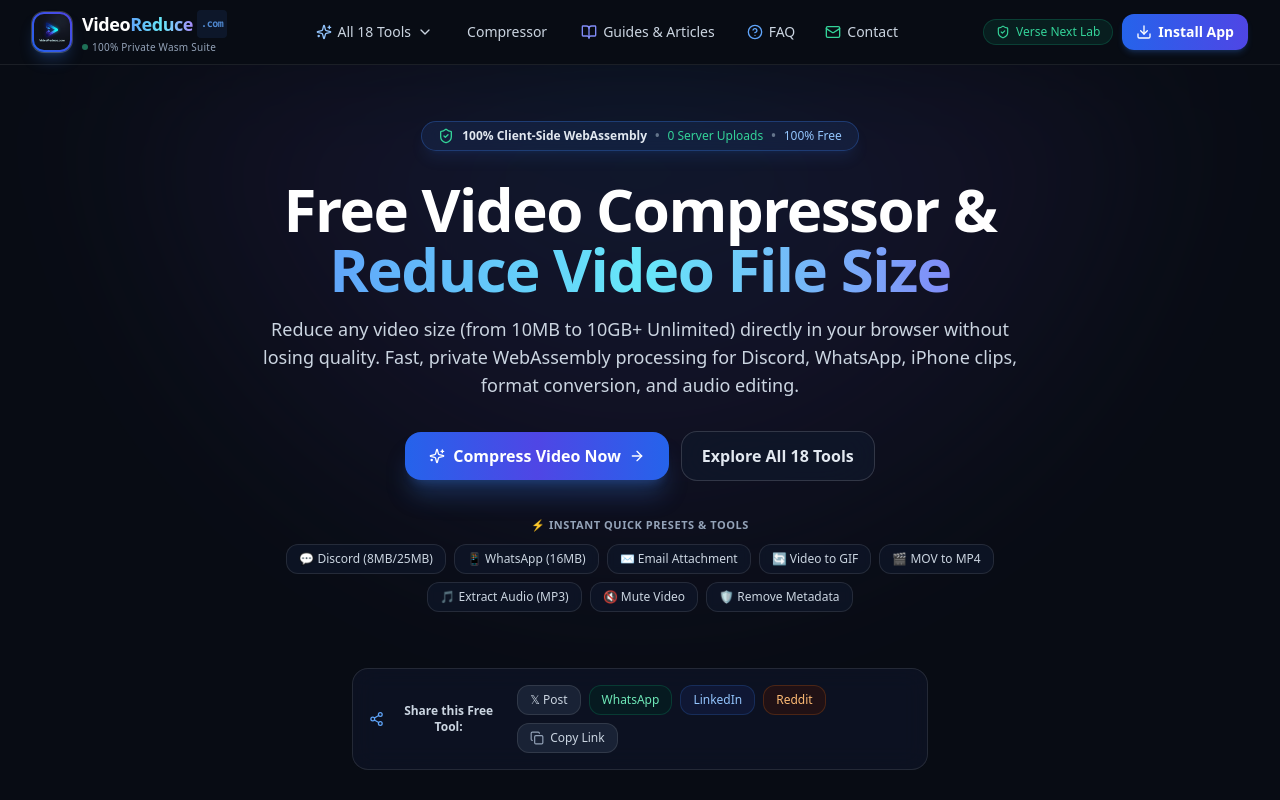
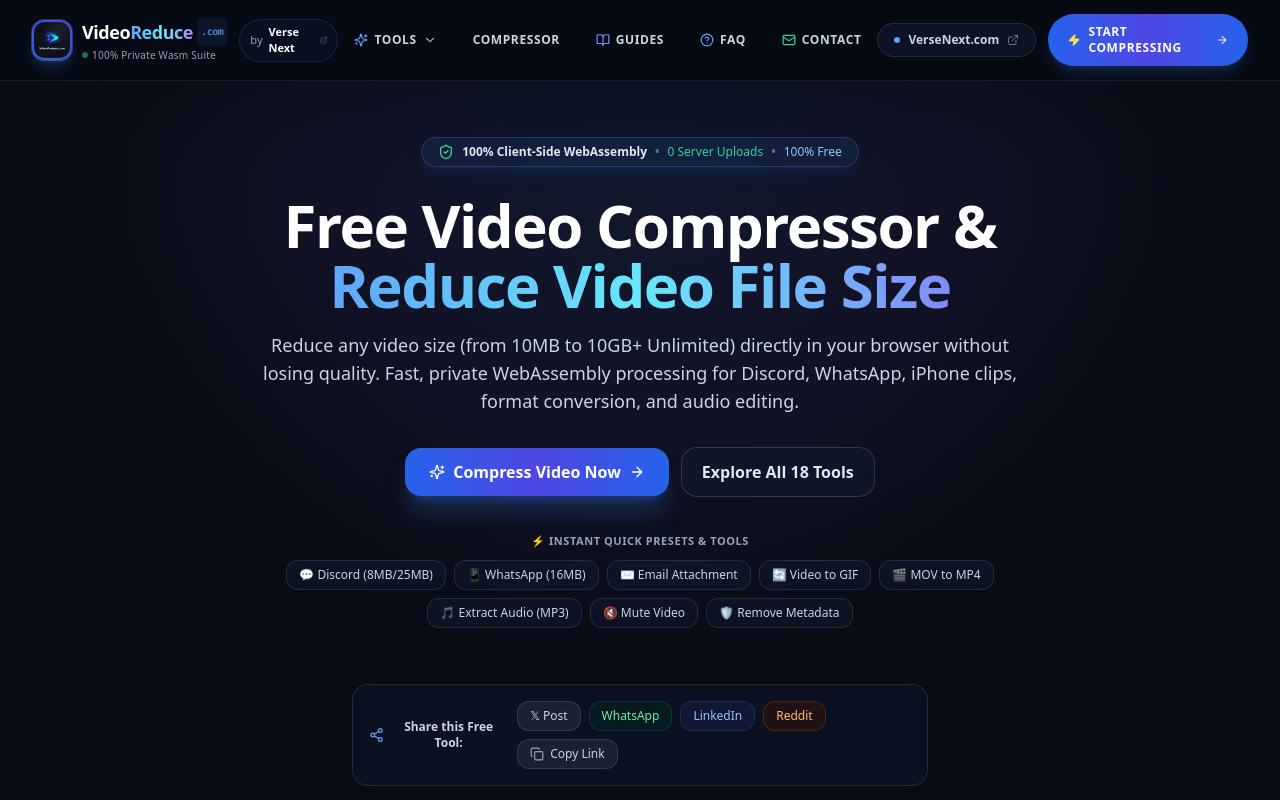
Before and after one commit to waqarashraf2/Video-Reduce, a Next.js app: page / in a window 1280 px wide. Shown: the top 800 px of the page. Built offline with nearby package versions, Linux system fonts and the light colour scheme.

Commit message:
feat: redesign Navbar with luxury Bradleys Law inspired aesthetics and add Verse Next links

```diff
--- a/src/components/layout/AppShell.tsx
+++ b/src/components/layout/AppShell.tsx
@@ -15,10 +15,7 @@
 
   return (
     <div className="flex min-h-screen flex-col bg-[#080c14] text-slate-100 selection:bg-blue-500 selection:text-white">
-      <Navbar
-        canInstall={true}
-        onInstallClick={() => setShowInstallModal(true)}
-      />
+      <Navbar />
       <div className="flex-1">{children}</div>
       <Footer />
       <PwaInstallBanner
--- a/src/components/layout/Footer.tsx
+++ b/src/components/layout/Footer.tsx
@@ -15,7 +15,16 @@
           <div className="lg:col-span-2 space-y-4">
             <BrandLogo size="md" />
             <p className="text-sm leading-relaxed text-slate-400 max-w-sm">
-              High-performance, WebAssembly-powered video compressor and media suite on VideoReduce.com. A product of the Verse Next innovation ecosystem.
+              High-performance, WebAssembly-powered video compressor and media suite on VideoReduce.com. A product of the{" "}
+              <a
+                href="https://versenext.com"
+                target="_blank"
+                rel="noopener noreferrer"
+                className="font-semibold text-blue-400 hover:text-blue-300 underline underline-offset-4 decoration-blue-500/40 transition-colors"
+              >
+                Verse Next
+              </a>{" "}
+              innovation ecosystem.
             </p>
             <div className="flex items-center gap-2 rounded-xl bg-slate-900/80 p-3 ring-1 ring-white/10 text-xs text-slate-300">
               <Lock className="h-4 w-4 text-emerald-400 shrink-0" />
@@ -24,12 +33,17 @@
               </span>
             </div>
 
-            <div className="inline-flex items-center gap-2 rounded-xl bg-gradient-to-r from-blue-950/60 to-indigo-950/60 p-3 ring-1 ring-blue-500/20 text-xs text-blue-300">
-              <Sparkles className="h-4 w-4 text-blue-400 shrink-0" />
+            <a
+              href="https://versenext.com"
+              target="_blank"
+              rel="noopener noreferrer"
+              className="inline-flex items-center gap-2 rounded-xl bg-gradient-to-r from-blue-950/60 to-indigo-950/60 p-3 ring-1 ring-blue-500/20 text-xs text-blue-300 hover:ring-blue-400/50 hover:text-white transition-all group"
+            >
+              <Sparkles className="h-4 w-4 text-blue-400 shrink-0 group-hover:scale-110 transition-transform" />
               <span>
-                Verse Next Innovation • 100% Free & Open Web Suite
+                <strong className="text-white">Verse Next Innovation</strong> • 100% Free & Open Web Suite ↗
               </span>
-            </div>
+            </a>
           </div>
 
           {/* Platform Solution Hubs */}
@@ -128,7 +142,18 @@
         </div>
 
         <div className="mt-12 flex flex-col items-center justify-between gap-4 border-t border-white/[0.08] pt-8 sm:flex-row text-xs text-slate-400">
-          <p>© {new Date().getFullYear()} VideoReduce.com — An Innovation by Verse Next.</p>
+          <p>
+            © {new Date().getFullYear()} VideoReduce.com — An Innovation by{" "}
+            <a
+              href="https://versenext.com"
+              target="_blank"
+              rel="noopener noreferrer"
+              className="font-semibold text-blue-400 hover:text-blue-300 hover:underline"
+            >
+              Verse Next
+            </a>
+            .
+          </p>
           <div className="flex items-center gap-4">
             <span className="flex items-center gap-1 text-slate-400">
               <Globe className="h-3.5 w-3.5 text-blue-400" />
--- a/src/components/layout/Navbar.tsx
+++ b/src/components/layout/Navbar.tsx
@@ -7,23 +7,19 @@
 import { ToolIcon } from "@/components/ui/ToolIcon";
 import { BrandLogo } from "@/components/ui/BrandLogo";
 import {
-  ShieldCheck,
   ChevronDown,
   Menu,
   X,
   Sparkles,
-  Download,
   BookOpen,
   Mail,
   HelpCircle,
+  ExternalLink,
+  Zap,
+  ArrowRight,
 } from "lucide-react";
 
-interface NavbarProps {
-  onInstallClick?: () => void;
-  canInstall?: boolean;
-}
-
-export const Navbar: React.FC<NavbarProps> = ({ onInstallClick, canInstall }) => {
+export const Navbar: React.FC = () => {
   const pathname = usePathname();
   const [toolsOpen, setToolsOpen] = useState(false);
   const [mobileMenuOpen, setMobileMenuOpen] = useState(false);
@@ -41,9 +37,10 @@
   }, []);
 
   return (
-    <header className="sticky top-0 z-50 w-full border-b border-white/[0.08] bg-[#080c14] transition-all">
-      <div className="mx-auto flex h-16 max-w-7xl items-center justify-between px-4 sm:px-6 lg:px-8">
-        {/* Brand Logo with VideoReduce.com branding */}
+    <header className="sticky top-0 z-50 w-full border-b border-white/[0.08] bg-[#070b14]/90 backdrop-blur-xl transition-all">
+      <div className="mx-auto flex h-20 max-w-7xl items-center justify-between px-4 sm:px-6 lg:px-8">
+        {/* Left Branding */}
+        <div className="flex items-center gap-3">
           <Link
             href="/"
             className="group flex items-center transition-transform active:scale-95"
@@ -51,39 +48,62 @@
             <BrandLogo size="md" />
           </Link>
 
-        {/* Desktop Navigation */}
-        <nav className="hidden items-center gap-1.5 md:flex">
-          {/* Tools Dropdown with 100% Solid Non-Transparent Background */}
+          {/* Verse Next Tagline Link */}
+          <a
+            href="https://versenext.com"
+            target="_blank"
+            rel="noopener noreferrer"
+            title="Visit Verse Next Official Website"
+            className="hidden sm:inline-flex items-center gap-1.5 rounded-full border border-blue-500/20 bg-blue-500/5 px-2.5 py-1 text-[11px] font-medium text-blue-300/80 transition-all hover:border-blue-400/50 hover:bg-blue-500/15 hover:text-blue-200 group"
+          >
+            <span className="text-slate-400">by</span>
+            <span className="font-semibold text-white group-hover:text-blue-300">Verse Next</span>
+            <ExternalLink className="h-2.5 w-2.5 opacity-60 group-hover:opacity-100 transition-opacity" />
+          </a>
+        </div>
+
+        {/* Desktop Central Navigation */}
+        <nav className="hidden items-center gap-1 lg:flex">
+          {/* Tools Mega Dropdown */}
           <div ref={dropdownRef} className="relative">
             <button
               onClick={() => setToolsOpen(!toolsOpen)}
-              className={`flex items-center gap-1.5 rounded-lg px-3.5 py-2 text-sm font-medium transition-colors ${
+              className={`flex items-center gap-1.5 rounded-full px-4 py-2 text-xs font-semibold uppercase tracking-wider transition-all ${
                 toolsOpen || pathname.startsWith("/tools")
-                  ? "bg-blue-600 text-white shadow-md shadow-blue-500/20"
-                  : "text-slate-300 hover:bg-slate-800 hover:text-white"
+                  ? "bg-blue-600/20 text-blue-300 ring-1 ring-blue-500/40"
+                  : "text-slate-300 hover:bg-white/5 hover:text-white"
               }`}
             >
-              <Sparkles className="h-4 w-4 text-blue-300" />
-              <span>All 18 Tools</span>
+              <Sparkles className="h-3.5 w-3.5 text-blue-400" />
+              <span>Tools</span>
               <ChevronDown
-                className={`h-4 w-4 text-slate-300 transition-transform duration-200 ${
-                  toolsOpen ? "rotate-180" : ""
+                className={`h-3.5 w-3.5 text-slate-400 transition-transform duration-200 ${
+                  toolsOpen ? "rotate-180 text-blue-400" : ""
                 }`}
               />
             </button>
 
-            {/* Solid Opaque Dropdown Menu (No Transparency / No Bleed Through) */}
+            {/* Dropdown Menu */}
             {toolsOpen && (
-              <div className="absolute left-0 top-full mt-2 w-[680px] max-h-[540px] overflow-y-auto rounded-2xl border-2 border-slate-700 bg-[#0a0f1d] p-4 shadow-[0_25px_70px_rgba(0,0,0,0.95)] z-[100] animate-in fade-in slide-in-from-top-2">
-                <div className="flex items-center justify-between mb-3 px-2 text-xs font-bold uppercase tracking-wider text-slate-300 border-b border-white/10 pb-2.5">
-                  <span className="flex items-center gap-2">
-                    <Sparkles className="h-3.5 w-3.5 text-blue-400" />
-                    VideoReduce.com Media Toolkit
-                  </span>
-                  <span className="rounded bg-emerald-500/20 px-2 py-0.5 text-emerald-400 font-mono text-[11px] font-bold">
-                    18 Tools Active • 100% Wasm
+              <div className="absolute left-1/2 -translate-x-1/2 top-full mt-3 w-[720px] max-h-[560px] overflow-y-auto rounded-3xl border border-white/10 bg-[#090e1c] p-5 shadow-[0_30px_90px_rgba(0,0,0,0.95)] z-[100] animate-in fade-in slide-in-from-top-2">
+                <div className="flex items-center justify-between mb-4 px-2 pb-3 border-b border-white/10">
+                  <div className="flex items-center gap-2">
+                    <span className="flex h-2 w-2 rounded-full bg-emerald-400 animate-ping" />
+                    <span className="text-xs font-bold uppercase tracking-wider text-white">
+                      Complete WebAssembly Media Suite
                     </span>
                   </div>
+                  <a
+                    href="https://versenext.com"
+                    target="_blank"
+                    rel="noopener noreferrer"
+                    className="flex items-center gap-1 text-[11px] font-semibold text-blue-400 hover:text-blue-300 transition-colors"
+                  >
+                    <span>Powered by Verse Next</span>
+                    <ExternalLink className="h-3 w-3" />
+                  </a>
+                </div>
+
                 <div className="grid grid-cols-2 gap-2">
                   {TOOLS.map((tool) => {
                     const isActive = pathname === `/tools/${tool.slug}`;
@@ -92,27 +112,27 @@
                         key={tool.id}
                         href={`/tools/${tool.slug}`}
                         onClick={() => setToolsOpen(false)}
-                        className={`flex items-center gap-2.5 rounded-xl p-2.5 transition-all ${
+                        className={`group/item flex items-center gap-3 rounded-2xl p-3 transition-all ${
                           isActive
-                            ? "bg-blue-600 text-white ring-1 ring-blue-400 shadow-md"
-                            : "bg-[#10172a] text-slate-200 hover:bg-slate-800 hover:text-white border border-white/5"
+                            ? "bg-blue-600/30 text-white ring-1 ring-blue-400/50 shadow-lg shadow-blue-500/10"
+                            : "bg-[#0f1629] text-slate-200 hover:bg-[#151f38] hover:text-white border border-white/5"
                         }`}
                       >
-                        <div className="flex h-8 w-8 shrink-0 items-center justify-center rounded-lg bg-slate-900 text-blue-400 ring-1 ring-white/10">
+                        <div className="flex h-9 w-9 shrink-0 items-center justify-center rounded-xl bg-slate-900 text-blue-400 ring-1 ring-white/10 group-hover/item:scale-105 group-hover/item:text-blue-300 transition-transform">
                           <ToolIcon name={tool.iconName} className="h-4 w-4" />
                         </div>
                         <div className="flex flex-col min-w-0">
                           <div className="flex items-center gap-1.5">
-                            <span className="text-xs font-bold truncate">
+                            <span className="text-xs font-bold tracking-tight truncate">
                               {tool.shortName}
                             </span>
                             {tool.badge && (
-                              <span className="rounded bg-blue-500/30 px-1 py-0.2 text-[9px] font-bold text-blue-300">
+                              <span className="rounded bg-blue-500/20 px-1.5 py-0.5 text-[9px] font-bold text-blue-300 uppercase">
                                 {tool.badge}
                               </span>
                             )}
                           </div>
-                          <span className="text-[11px] text-slate-400 truncate">
+                          <span className="text-[11px] text-slate-400 truncate group-hover/item:text-slate-300">
                             {tool.tagline}
                           </span>
                         </div>
@@ -126,9 +146,9 @@
 
           <Link
             href="/tools/video-compressor"
-            className={`rounded-lg px-3.5 py-2 text-sm font-medium transition-colors ${
+            className={`rounded-full px-4 py-2 text-xs font-semibold uppercase tracking-wider transition-all ${
               pathname === "/tools/video-compressor"
-                ? "bg-blue-500/10 text-blue-400 ring-1 ring-blue-500/30"
+                ? "bg-blue-600/20 text-blue-300 ring-1 ring-blue-500/40"
                 : "text-slate-300 hover:bg-white/5 hover:text-white"
             }`}
           >
@@ -137,61 +157,70 @@
 
           <Link
             href="/articles"
-            className={`flex items-center gap-1.5 rounded-lg px-3.5 py-2 text-sm font-medium transition-colors ${
+            className={`flex items-center gap-1.5 rounded-full px-4 py-2 text-xs font-semibold uppercase tracking-wider transition-all ${
               pathname.startsWith("/articles")
-                ? "bg-blue-500/10 text-blue-400 ring-1 ring-blue-500/30"
+                ? "bg-blue-600/20 text-blue-300 ring-1 ring-blue-500/40"
                 : "text-slate-300 hover:bg-white/5 hover:text-white"
             }`}
           >
-            <BookOpen className="h-4 w-4 text-indigo-400" />
-            <span>Guides & Articles</span>
+            <BookOpen className="h-3.5 w-3.5 text-indigo-400" />
+            <span>Guides</span>
           </Link>
 
           <Link
             href="/faq"
-            className={`flex items-center gap-1.5 rounded-lg px-3 py-2 text-sm font-medium transition-colors ${
+            className={`flex items-center gap-1.5 rounded-full px-4 py-2 text-xs font-semibold uppercase tracking-wider transition-all ${
               pathname === "/faq"
-                ? "bg-blue-500/10 text-blue-400 ring-1 ring-blue-500/30"
+                ? "bg-blue-600/20 text-blue-300 ring-1 ring-blue-500/40"
                 : "text-slate-300 hover:bg-white/5 hover:text-white"
             }`}
           >
-            <HelpCircle className="h-4 w-4 text-blue-400" />
+            <HelpCircle className="h-3.5 w-3.5 text-blue-400" />
             <span>FAQ</span>
           </Link>
 
           <Link
             href="/contact"
-            className={`flex items-center gap-1.5 rounded-lg px-3 py-2 text-sm font-medium transition-colors ${
+            className={`flex items-center gap-1.5 rounded-full px-4 py-2 text-xs font-semibold uppercase tracking-wider transition-all ${
               pathname === "/contact"
-                ? "bg-blue-500/10 text-blue-400 ring-1 ring-blue-500/30"
+                ? "bg-blue-600/20 text-blue-300 ring-1 ring-blue-500/40"
                 : "text-slate-300 hover:bg-white/5 hover:text-white"
             }`}
           >
-            <Mail className="h-4 w-4 text-emerald-400" />
+            <Mail className="h-3.5 w-3.5 text-emerald-400" />
             <span>Contact</span>
           </Link>
         </nav>
 
-        {/* Right CTA / PWA Button */}
-        <div className="flex items-center gap-2.5">
-          <div className="hidden lg:flex items-center gap-1.5 rounded-full bg-emerald-500/10 px-3 py-1 text-xs font-medium text-emerald-400 ring-1 ring-emerald-500/30">
-            <ShieldCheck className="h-3.5 w-3.5" />
-            <span>Verse Next Lab</span>
-          </div>
+        {/* Right Actions (Verse Next Link & Primary CTA Button) */}
+        <div className="flex items-center gap-3">
+          {/* Verse Next Portal Button */}
+          <a
+            href="https://versenext.com"
+            target="_blank"
+            rel="noopener noreferrer"
+            className="hidden md:inline-flex items-center gap-2 rounded-full border border-white/10 bg-slate-900/80 px-4 py-2 text-xs font-semibold text-slate-300 transition-all hover:border-blue-500/40 hover:bg-blue-950/40 hover:text-white group"
+          >
+            <span className="flex h-1.5 w-1.5 rounded-full bg-blue-400 group-hover:scale-125 transition-transform" />
+            <span>VerseNext.com</span>
+            <ExternalLink className="h-3 w-3 text-slate-500 group-hover:text-blue-400 transition-colors" />
+          </a>
 
-          {canInstall && (
-            <button
-              onClick={onInstallClick}
-              className="flex items-center gap-1.5 rounded-xl bg-gradient-to-r from-blue-600 to-indigo-600 px-3.5 py-2 text-xs sm:text-sm font-semibold text-white shadow-md shadow-blue-500/20 transition-all hover:shadow-blue-500/40 hover:brightness-110 active:scale-95"
+          {/* Primary Action Button */}
+          <Link
+            href="/tools/video-compressor"
+            className="flex items-center gap-2 rounded-full bg-gradient-to-r from-blue-600 via-indigo-600 to-blue-600 px-5 py-2.5 text-xs font-bold uppercase tracking-wider text-white shadow-lg shadow-blue-500/20 transition-all hover:brightness-110 hover:shadow-blue-500/40 active:scale-95"
           >
-              <Download className="h-4 w-4" />
-              <span>Install App</span>
-            </button>
-          )}
+            <Zap className="h-3.5 w-3.5 fill-current text-yellow-300" />
+            <span className="hidden sm:inline">Start Compressing</span>
+            <span className="sm:hidden">Compress</span>
+            <ArrowRight className="h-3.5 w-3.5" />
+          </Link>
 
+          {/* Mobile Menu Toggle */}
           <button
             onClick={() => setMobileMenuOpen(!mobileMenuOpen)}
-            className="flex h-10 w-10 items-center justify-center rounded-xl border border-white/10 bg-slate-900 text-slate-300 hover:bg-slate-800 md:hidden"
+            className="flex h-10 w-10 items-center justify-center rounded-full border border-white/10 bg-slate-900 text-slate-300 hover:bg-slate-800 lg:hidden"
             aria-label="Toggle Navigation Menu"
           >
             {mobileMenuOpen ? <X className="h-5 w-5" /> : <Menu className="h-5 w-5" />}
@@ -199,61 +228,78 @@
         </div>
       </div>
 
-      {/* Mobile Drawer Menu with 100% Solid Background */}
+      {/* Mobile Drawer Menu */}
       {mobileMenuOpen && (
-        <div className="border-b border-white/10 bg-[#080d1a] px-4 py-4 md:hidden max-h-[80vh] overflow-y-auto animate-in slide-in-from-top-4">
-          <div className="space-y-1">
-            <div className="px-2 py-1 text-xs font-bold uppercase tracking-wider text-slate-300 flex justify-between">
-              <span>All 18 Media Tools</span>
-              <span className="text-emerald-400">100% Wasm</span>
+        <div className="border-b border-white/10 bg-[#070b14] px-4 py-6 lg:hidden max-h-[85vh] overflow-y-auto animate-in slide-in-from-top-4">
+          <div className="space-y-4">
+            <div className="flex items-center justify-between px-2 pb-2 border-b border-white/10">
+              <span className="text-xs font-bold uppercase tracking-wider text-slate-300">
+                18 Media Processing Tools
+              </span>
+              <a
+                href="https://versenext.com"
+                target="_blank"
+                rel="noopener noreferrer"
+                className="flex items-center gap-1 text-[11px] font-semibold text-blue-400"
+              >
+                <span>VerseNext.com</span>
+                <ExternalLink className="h-3 w-3" />
+              </a>
             </div>
-            <div className="grid grid-cols-2 gap-1.5 pb-3">
+
+            <div className="grid grid-cols-2 gap-2">
               {TOOLS.map((tool) => (
                 <Link
                   key={tool.id}
                   href={`/tools/${tool.slug}`}
                   onClick={() => setMobileMenuOpen(false)}
-                  className={`flex items-center gap-2 rounded-lg p-2 text-xs font-medium ${
+                  className={`flex items-center gap-2 rounded-xl p-2.5 text-xs font-medium ${
                     pathname === `/tools/${tool.slug}`
                       ? "bg-blue-600 text-white"
-                      : "bg-[#10172a] text-slate-200 hover:bg-slate-800"
+                      : "bg-[#0e1526] text-slate-200 hover:bg-slate-800"
                   }`}
                 >
-                  <ToolIcon name={tool.iconName} className="h-3.5 w-3.5 text-blue-400 shrink-0" />
+                  <ToolIcon name={tool.iconName} className="h-4 w-4 text-blue-400 shrink-0" />
                   <span className="truncate">{tool.shortName}</span>
                 </Link>
               ))}
             </div>
 
-            <div className="border-t border-white/10 pt-2 space-y-1">
+            <div className="border-t border-white/10 pt-4 space-y-2">
               <Link
                 href="/articles"
                 onClick={() => setMobileMenuOpen(false)}
-                className="block rounded-lg px-3 py-2 text-sm text-slate-200 hover:bg-white/5"
+                className="flex items-center justify-between rounded-xl bg-slate-900/60 p-3 text-sm font-medium text-slate-200 hover:bg-white/5"
               >
-                Guides & Articles Knowledge Base
+                <span>Guides & Articles Knowledge Base</span>
+                <ArrowRight className="h-4 w-4 text-slate-500" />
               </Link>
               <Link
                 href="/faq"
                 onClick={() => setMobileMenuOpen(false)}
-                className="block rounded-lg px-3 py-2 text-sm text-slate-200 hover:bg-white/5"
+                className="flex items-center justify-between rounded-xl bg-slate-900/60 p-3 text-sm font-medium text-slate-200 hover:bg-white/5"
               >
-                Master FAQ & Help Center
+                <span>Master FAQ & Help Center</span>
+                <ArrowRight className="h-4 w-4 text-slate-500" />
               </Link>
               <Link
                 href="/contact"
                 onClick={() => setMobileMenuOpen(false)}
-                className="block rounded-lg px-3 py-2 text-sm text-slate-200 hover:bg-white/5"
+                className="flex items-center justify-between rounded-xl bg-slate-900/60 p-3 text-sm font-medium text-slate-200 hover:bg-white/5"
               >
-                Contact Us & Feedback Form
+                <span>Contact & Support Desk</span>
+                <ArrowRight className="h-4 w-4 text-slate-500" />
               </Link>
-              <Link
-                href="/about"
+              <a
+                href="https://versenext.com"
+                target="_blank"
+                rel="noopener noreferrer"
                 onClick={() => setMobileMenuOpen(false)}
-                className="block rounded-lg px-3 py-2 text-sm text-slate-200 hover:bg-white/5"
+                className="flex items-center justify-between rounded-xl border border-blue-500/30 bg-blue-500/10 p-3 text-sm font-semibold text-blue-300"
               >
-                About & WebAssembly Engine
-              </Link>
+                <span>Visit Verse Next Official Portal</span>
+                <ExternalLink className="h-4 w-4 text-blue-400" />
+              </a>
             </div>
           </div>
         </div>
```
Lines whose indentation alone changed are shown as unchanged.
